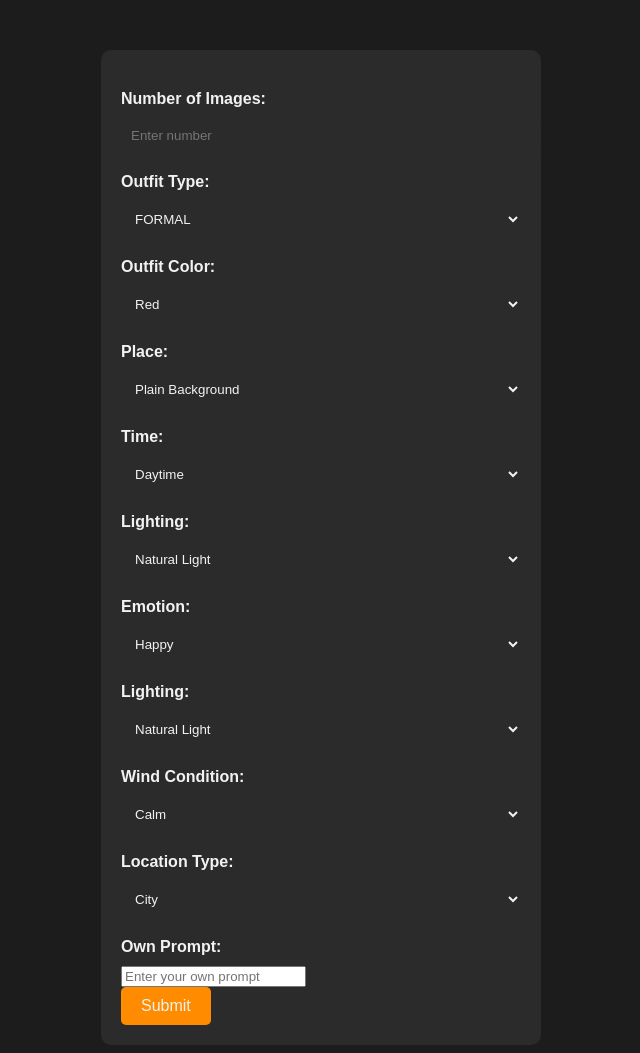
After one commit to rohan181/stablephotoai, a Django app: template photoai/main/templates/form.html in a window 1280 px wide. The commit adds this page. Shown: the whole page, without its empty margins (319-959 px from the left). Run offline with Django 4.2, Linux system fonts and the light colour scheme; the template is opened without the code that fills it: most values are stand-ins (such as "Sample title", 1, 10 or a date in 2020); some libraries are stand-ins or nearby versions.

Commit message:
promt update

```diff
--- a/photoai/main/admin.py
+++ b/photoai/main/admin.py
@@ -9,7 +9,7 @@ from django.contrib import admin
 #
 # from import_export.admin import ImportExportModelAdmin
 
-from .models import UserItem
+from .models import UserItem,Userprofile
 
 
 
@@ -20,3 +20,4 @@ from .models import UserItem
 #admin.site.register(Product,OrderAdmin)
 
 admin.site.register(UserItem)
+admin.site.register(Userprofile)
--- a/photoai/main/templates/a.html
+++ b/photoai/main/templates/a.html
@@ -52,6 +52,7 @@
 
               userItems.forEach(function(userItem) {
                 var imageUrlsString = userItem.image;
+                console.log(imageUrlsString);
                 var imageUrls = JSON.parse(imageUrlsString.replace(/'/g, '"'));
 
                 if (Array.isArray(imageUrls)) {
@@ -185,7 +186,6 @@ const sendMultipleRequests = async (count) => {
 
 
 
-sendMultipleRequests(1);
 
 
 
--- /dev/null
+++ b/photoai/main/templates/form.html
@@ -0,0 +1,421 @@
+<!DOCTYPE html>
+<html lang="en">
+<head>
+  <meta charset="UTF-8">
+  <meta name="viewport" content="width=device-width, initial-scale=1.0">
+  <title>Black Theme Example</title>
+  <style>
+    body {
+      background-color: #1c1c1c;
+      font-family: sans-serif;
+      font-size: 16px;
+      color: #f2f2f2;
+    }
+
+    .custom-container {
+      background-color: #2b2b2b;
+      border-radius: 10px;
+      padding: 20px;
+      margin: 0 auto;
+      margin-top: 50px;
+      max-width: 400px;
+    }
+
+    .custom-button {
+      background-color: #ff8c00;
+      color: #f2f2f2;
+      border: none;
+      border-radius: 5px;
+      padding: 10px 20px;
+      font-size: 16px;
+      transition: background-color 0.3s ease;
+      cursor: pointer;
+    }
+
+    .custom-button:hover {
+      background-color: #f2f2f2;
+      color: #ff8c00;
+    }
+
+    label {
+      display: block;
+      margin-bottom: 10px;
+      font-weight: bold;
+      color: #f2f2f2;
+    }
+
+    input[type="number"], select {
+      width: 100%;
+      padding: 10px;
+      border-radius: 5px;
+      border: none;
+      margin-bottom: 20px;
+      background-color: #2b2b2b;
+      color: #f2f2f2;
+    }
+
+    input[type="number"]::-webkit-outer-spin-button,
+    input[type="number"]::-webkit-inner-spin-button {
+      -webkit-appearance: none;
+      margin: 0;
+    }
+
+
+    .loading-animation {
+  display: none;
+  position: fixed;
+  top: 0;
+  left: 0;
+  width: 100%;
+  height: 100%;
+  background-color: rgba(255, 255, 255, 0.7);
+  text-align: center;
+  font-size: 24px;
+  font-weight: bold;
+  z-index: 9999;
+}
+
+.loading-animation.show {
+  display: block;
+}
+
+    input[type="number"] {
+      -moz-appearance: textfield;
+    }
+  </style>
+
+  <script>
+const url = "https://stablediffusionapi.com/api/v4/dreambooth";
+
+
+var modelId = '{{ modelid }}';
+
+    var user =  '{{ user }}';
+
+
+
+
+
+
+
+
+
+
+
+
+    function handleSubmit(event) {
+      event.preventDefault(); // prevent form submission
+      const imageNumber = document.getElementById("imageNumber").value;
+      const imageType = document.getElementById("imageType").value;
+
+
+
+
+    const dressColor = document.getElementById('dressColor').value;
+    const lighting = document.getElementById('lighting').value;
+    const windCondition = document.getElementById('windCondition').value;
+    const locationType = document.getElementById('locationType').value;
+    const place = document.getElementById('place').value;
+    const time = document.getElementById('time').value;
+    const emotion = document.getElementById('emotion').value;
+
+      const url = "https://stablediffusionapi.com/api/v4/dreambooth";
+    var modelId = '{{ modelid }}';
+    var user =  '{{ user }}';
+    console.log(modelId);
+
+    if (time === "night") {
+      var string5 = ""+dressColor +" " + imageType+ + "," + lighting + "," + windCondition + "," + locationType + "," + place + "," + "," + emotion;
+      var string4 = "abir_rohan1811 person,night photography,city night,neon light,"+string5 +"half body,detail face ,road light,street night,detailed, sharp, detailed face, magazine, photo, canon, nikon, focus, award winning photo,reminiscent of the works of Mario Testino, 35mm, F/2.8, insanely detailed and intricate, character, hypermaximalist, elegant, ornate, hyper realistic, super detailed, trending on flickr,masterpiece,fresh background,full body, best quality, high resolution, 8K UHD , HDR, bloom, sun light, raytracing , detailed shadows, intricate tree shadow, bokeh, depth of field, film photography, film grain, glare, (wind:0.8), detailed hair, beautiful face, ultra detailed eyes, cinematic lighting, (hyperdetailed:1.15), outdoors,happy face,ultra-realistic,clear facial features,natural features,captured with a phase one 35mm lens,f/ 3.2,agfa vista film ,film grain light,global illumination,intricate detail,wide shot,--upbeta --ar 4:5 --s 750 --q 2,natural lighting,RTX, professionally color graded, professional photography,fashion, high fashion, haute couture, add a touch of happiness to the scene dof, V4"
+
+  console.log("Night condition is true.");
+  // Add more code or actions specific to the "night" condition
+} else {
+
+
+  var string1 = "abir_rohan1811 person,ed:1.15)";
+var string2 =","+ imageType + ",";
+var string3 = "abir_rohan1811 person,ed:1.15)" +  string2 + ",detailed, sharp, detailed face, magazine, photo, canon, nikon, focus, award winning photo,reminiscent of the works of Mario Testino, 35mm, F/2.8, insanely detailed and intricate, character, hypermaximalist, elegant, ornate, hyper realistic, super detailed, trending on flickr,masterpiece,fresh background,full body, best quality, high resolution, 8K UHD , HDR, bloom, sun light, raytracing , detailed shadows, intricate tree shadow, bokeh, depth of field, film photography, film grain, glare, (wind:0.8), detailed hair, beautiful face, ultra detailed eyes, cinematic lighting, (hyperdetailed:1.15), outdoors,happy face,ultra-realistic,clear facial features,natural features,captured with a phase one 35mm lens,f/ 3.2,agfa vista film ,film grain light,global illumination,intricate detail,wide shot,--upbeta --ar 4:5 --s 750 --q 2,natural lighting,RTX, professionally color graded, professional photography,fashion, high fashion, haute couture, add a touch of happiness to the scene dof, V4";
+var string5 = ","+time +","+ dressColor +" "+ imageType+ "," + lighting + "," + windCondition + "," + locationType + "," + place + "," + "," + emotion;
+var string4 = "abir_rohan1811 person,ed:1.15)" +  string5 + "detailed, sharp, detailed face, magazine, photo, canon, nikon, focus, award winning photo,reminiscent of the works of Mario Testino, 35mm, F/2.8, insanely detailed and intricate, character, hypermaximalist, elegant, ornate, hyper realistic, super detailed, trending on flickr,masterpiece,fresh background,full body, best quality, high resolution, 8K UHD , HDR, bloom, sun light, raytracing , detailed shadows, intricate tree shadow, bokeh, depth of field, film photography, film grain, glare, (wind:0.8), detailed hair, beautiful face, ultra detailed eyes, cinematic lighting, (hyperdetailed:1.15), outdoors,happy face,ultra-realistic,clear facial features,natural features,captured with a phase one 35mm lens,f/ 3.2,agfa vista film ,film grain light,global illumination,intricate detail,wide shot,--upbeta --ar 4:5 --s 750 --q 2,natural lighting,RTX, professionally color graded, professional photography,fashion, high fashion, haute couture, add a touch of happiness to the scene dof, V4"
+}
+
+
+
+
+
+console.log(string4)
+
+// Concatenate the strings
+var concatenatedString = string4 ;
+
+    const payload = JSON.stringify({
+  key: "KhwsDivKGA4dhHDlbZQcVeGojvjTjIMNCebIV6iImfvgWPHpyW0E8ZWAjK33",
+
+  model_id: modelId,
+  prompt: concatenatedString,
+  negative_prompt: "(worst quality:2.00), full body,(low quality:2.00), (normal quality:2.00), low-res,deformed face,(deformed iris, deformed pupils, semi-realistic, CGI, 3D, render, sketch, cartoon, drawing, anime:1.4), text, close up, cropped, out of frame, worst quality, low quality, JPEG artifacts, ugly, duplicate, morbid, mutilated, extra fingers, mutated hands, poorly drawn hands, poorly drawn face, mutation, deformed, blurry, dehydrated, bad anatomy, bad proportions, extra limbs, cloned face, disfigured, gross proportions, malformed limbs, missing arms, missing legs, extra arms, extra legs, fused fingers, too many fingers, long neck,blurry background,dslr,portrait,dark face,dark eye,make up,fat face, easynegative,flat face,red skin,bad skin, wrinkles, pustules, skin spots, acne, skin blemishes, age spots, ugly, duplicate, morbid, mutilated, bad hands, cartoon, low poly, text, signature, watermark, username, ramparts,3d, midriff, nipples, canvas frame,bad art,weird colors,cloned face,Photoshop, video game, tiling, cross-eye, body out of frame, 3d render,gross body proportions,long neck, noise, artifacts, dithering,sad face,dark shadow face, weird nose,weird teeth, close up,overexposed",
+  height: "640",
+  samples: "1",
+  num_inference_steps: "50",
+  safety_checker: "no",
+  enhance_prompt: "no",
+  seed: null,
+  guidance_scale: 7.5,
+  multi_lingual: "no",
+  panorama: "no",
+  self_attention: "no",
+  upscale: "no",
+  embeddings_model: null,
+  lora_model: null,
+  scheduler: "UniPCMultistepScheduler",
+  webhook: null,
+  track_id: null
+});
+
+
+const sendPostRequest = async () => {
+  try {
+    const response = await fetch(url, {
+      method: 'POST',
+      body: payload,
+      headers: {
+        'Content-Type': 'application/json'
+      }
+    });
+
+    const data = await response.json();
+    console.log(data)
+    const dataa = {
+      "user": user,
+  "modelid": modelId,
+  "image": data.output
+  // Other data properties
+};
+
+
+fetch(`/useritemstore`, {
+  method: "POST",
+  headers: {
+    "Content-Type": "application/json",
+    'X-CSRFToken': '{{ csrf_token }}',
+  },
+  body: JSON.stringify(dataa),
+})
+  .then((response) => response.json())
+  .then((responseData) => {
+    console.log("Response:", responseData);
+  })
+  .catch((error) => {
+    console.error("Error:", error);
+  });
+
+    return data;
+
+  }
+  catch (error) {
+    console.error('Error:', error);
+  }
+};
+
+
+
+
+
+
+
+
+const sendMultipleRequests = async (imageNumber) => {
+  const loadingAnimation = document.querySelector('.loading-animation');
+  loadingAnimation.classList.add('show');
+
+  const requestPromises = [];
+  for (let i = 0; i < imageNumber; i++) {
+    requestPromises.push(sendPostRequest());
+  }
+  await Promise.all(requestPromises);
+
+  loadingAnimation.classList.remove('show');
+
+  window.location.href = "{% url 'photoview' %}";
+
+};
+
+sendMultipleRequests(imageNumber);
+
+
+
+
+
+
+
+
+
+
+      console.log(`Number of Images: ${imageNumber}, Image Type: ${imageType}`);
+    }
+  </script>
+</head>
+<body>
+
+    <div class="loading-animation">Loading...</div>
+  <div class="custom-container">
+    <h2 style="color:#f2f2f2;"></h2>
+    <form onsubmit="handleSubmit(event)">
+      <div class="form-group">
+        <label for="imageNumber">Number of Images:</label>
+        <input type="number" id="imageNumber" placeholder="Enter number">
+      </div>
+
+
+
+
+      <div class="form-group">
+        <label for="imageType">Outfit Type:</label>
+        <select id="imageType">
+          <option value="formal dress">FORMAL</option>
+          <option value="casual dress">CASUAL</option>
+          <option value="suit dress">SUIT</option>
+          <option value="semi formal dress">semiformal</option>
+          <option value="t-shirt dress">Tshirt</option>
+          <option value="party dress">Party dress</option>
+        </select>
+      </div>
+
+      <div class="form-group">
+        <label for="dressColor">Outfit Color:</label>
+        <select id="dressColor">
+          <option value="red">Red</option>
+          <option value="blue">Blue</option>
+          <option value="green">Green</option>
+          <option value="yellow">Yellow</option>
+          <option value="black">Black</option>
+          <option value="white">White</option>
+          <option value="pink">Pink</option>
+          <option value="purple">Purple</option>
+          <option value="orange">Orange</option>
+          <option value="gray">Gray</option>
+        </select>
+      </div>
+
+
+
+
+      <div class="form-group">
+        <label for="place">Place:</label>
+        <select id="place">
+          <option value="plain">Plain Background</option>
+          <option value="beach">Beach Background</option>
+          <option value="forest">Forest Background</option>
+          <option value="city">City Background</option>
+          <option value="mountain">Mountain Background</option>
+          <option value="desert">Desert Background</option>
+          <option value="countryside">Countryside Background</option>
+        </select>
+      </div>
+
+      <!-- Time -->
+      <div class="form-group">
+        <label for="time">Time:</label>
+        <select id="time">
+          <option value="daytime">Daytime</option>
+          <option value="night">Night</option>
+          <option value="sunset time">Sunset</option>
+          <option value="dawn time">Dawn</option>
+          <option value="dusk time">Dusk</option>
+          <option value="midnight ,star">Midnight</option>
+        </select>
+      </div>
+
+      <!-- Lighting -->
+      <div class="form-group">
+        <label for="lighting">Lighting:</label>
+        <select id="lighting">
+          <option value="natural">Natural Light</option>
+          <option value="studio">Studio Light</option>
+          <option value="ambient">Ambient Light</option>
+          <option value="flash">Flash Light</option>
+          <option value="backlight">Backlight</option>
+          <option value="candle">Candle Light</option>
+          <option value="dusk">Dusk Light</option>
+          <option value="overhead">Overhead Light</option>
+        </select>
+      </div>
+
+      <!-- Emotion -->
+      <div class="form-group">
+        <label for="emotion">Emotion:</label>
+        <select id="emotion">
+          <option value="happy">Happy</option>
+          <option value="angry">Angry</option>
+          <option value="sad">Sad</option>
+          <option value="excited">Excited</option>
+          <option value="calm">Calm</option>
+          <option value="fearful">Fearful</option>
+          <option value="surprised">Surprised</option>
+        </select>
+      </div>
+
+
+
+
+
+      <div class="form-group">
+        <label for="lighting">Lighting:</label>
+        <select id="lighting">
+          <option value="natural">Natural Light</option>
+          <option value="studio">Studio Light</option>
+          <option value="ambient">Ambient Light</option>
+          <option value="flash">Flash Light</option>
+          <option value="backlight">Backlight</option>
+          <option value="candle">Candle Light</option>
+          <option value="dusk">Dusk Light</option>
+          <option value="overhead">Overhead Light</option>
+        </select>
+      </div>
+
+
+      <div class="form-group">
+        <label for="windCondition">Wind Condition:</label>
+        <select id="windCondition">
+          <option value="calm">Calm</option>
+          <option value="breezy">Breezy</option>
+          <option value="windy">Windy</option>
+          <option value="gusty">Gusty</option>
+          <option value="stormy">Stormy</option>
+          <option value="hurricane">Hurricane</option>
+          <option value="tornado">Tornado</option>
+          <option value="gale-force">Gale Force</option>
+        </select>
+      </div>
+
+
+      <div class="form-group">
+        <label for="locationType">Location Type:</label>
+        <select id="locationType">
+          <option value="city">City</option>
+          <option value="suburb">Suburb</option>
+          <option value="rural">Rural</option>
+          <option value="beach">Beach</option>
+          <option value="mountain">Mountain</option>
+          <option value="forest">Forest</option>
+          <option value="desert">Desert</option>
+          <option value="countryside">Countryside</option>
+        </select>
+      </div>
+
+
+      <div class="form-group">
+        <label for="ownPrompt">Own Prompt:</label>
+        <input type="text" id="ownPrompt" placeholder="Enter your own prompt">
+      </div>
+
+
+
+
+
+      <button type="submit" class="custom-button">Submit</button>
+    </form>
+  </div>
+</body>
+</html>
--- a/photoai/main/urls.py
+++ b/photoai/main/urls.py
@@ -5,7 +5,8 @@ from . import views
 
 urlpatterns = [
     path("", views.index, name="index"),
-    path("image", views.image, name="image"),
+    path("photoview", views.photoview, name="photoview"),
+    #path("image", views.image, name="image"),
     path("useritemstore", views.create_user_item, name="createuser"),
     path('useritemshow', views.retrieve_user_items, name='user_items'),
     path('accounts/logout/', LogoutView.as_view(), name='logout'),
```
Also changed, not shown: photoai/main/models.py (+9 -3 lines), photoai/main/views.py (+16 -2 lines), photoai/db.sqlite3, photoai/main/migrations/0002_userprofile_useritem_userprofile.py (added).
